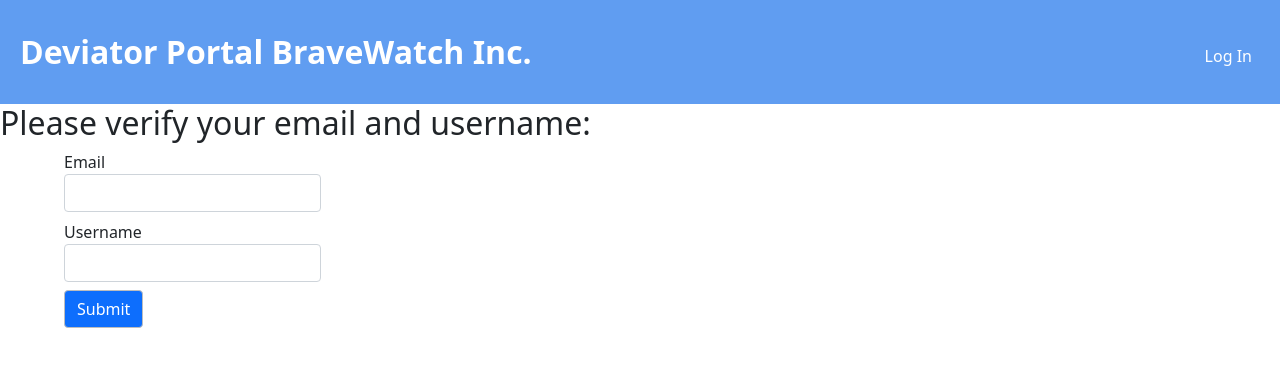
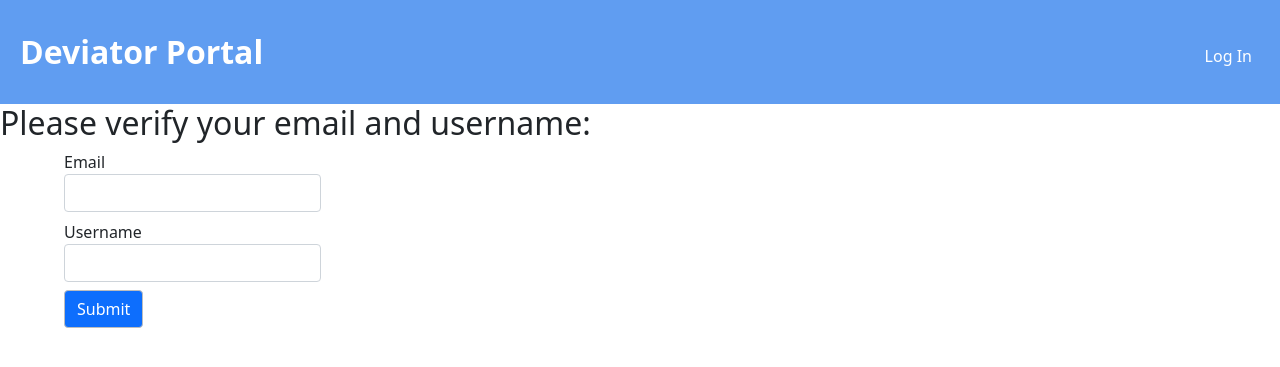
Before and after one commit to dezzywezzy1/deviator_project, a Flask app: page /reset_password in a window 1280 px wide. Shown: the top 367 px of the page. Run offline with Flask 3, Linux system fonts and the light colour scheme; some libraries are stand-ins or nearby versions.

Commit message:
minor changes

```diff
--- a/templates/layout.html
+++ b/templates/layout.html
@@ -20,7 +20,7 @@
     </head>
     <body>
         <nav class="navbar navbar-expand-sm">
-            <a class="navbar-brand" href="/">Deviator Portal BraveWatch Inc.</a>
+            <a class="navbar-brand" href="/">Deviator Portal</a>
             <button aria-controls="navbar" aria-expanded="false" aria-label="Toggle navigation" class="navbar-toggler" data-bs-target="#navbar" data-bs-toggle="collapse" type="button">
                 <span class="navbar-toggler-icon"></span>
             </button>
```
